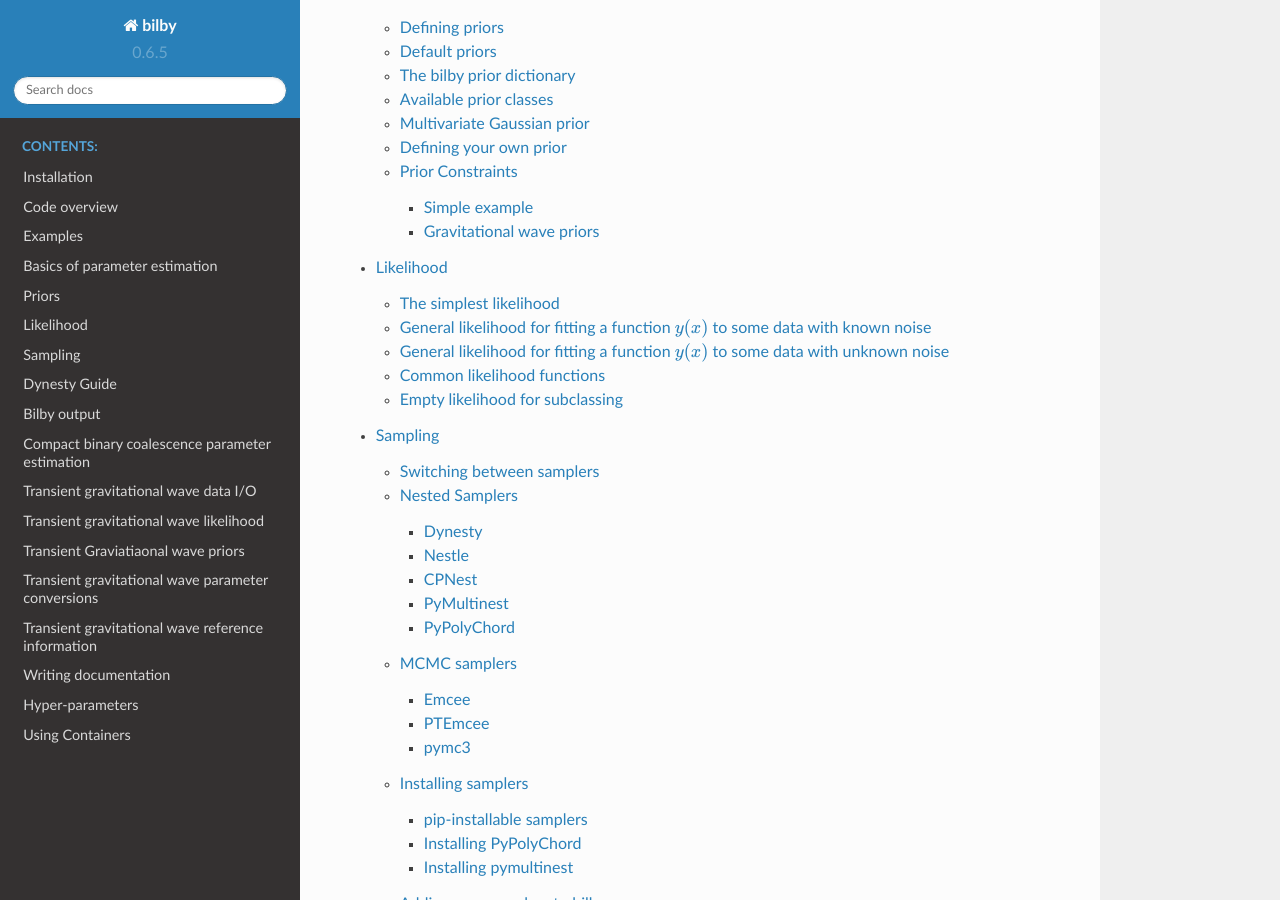
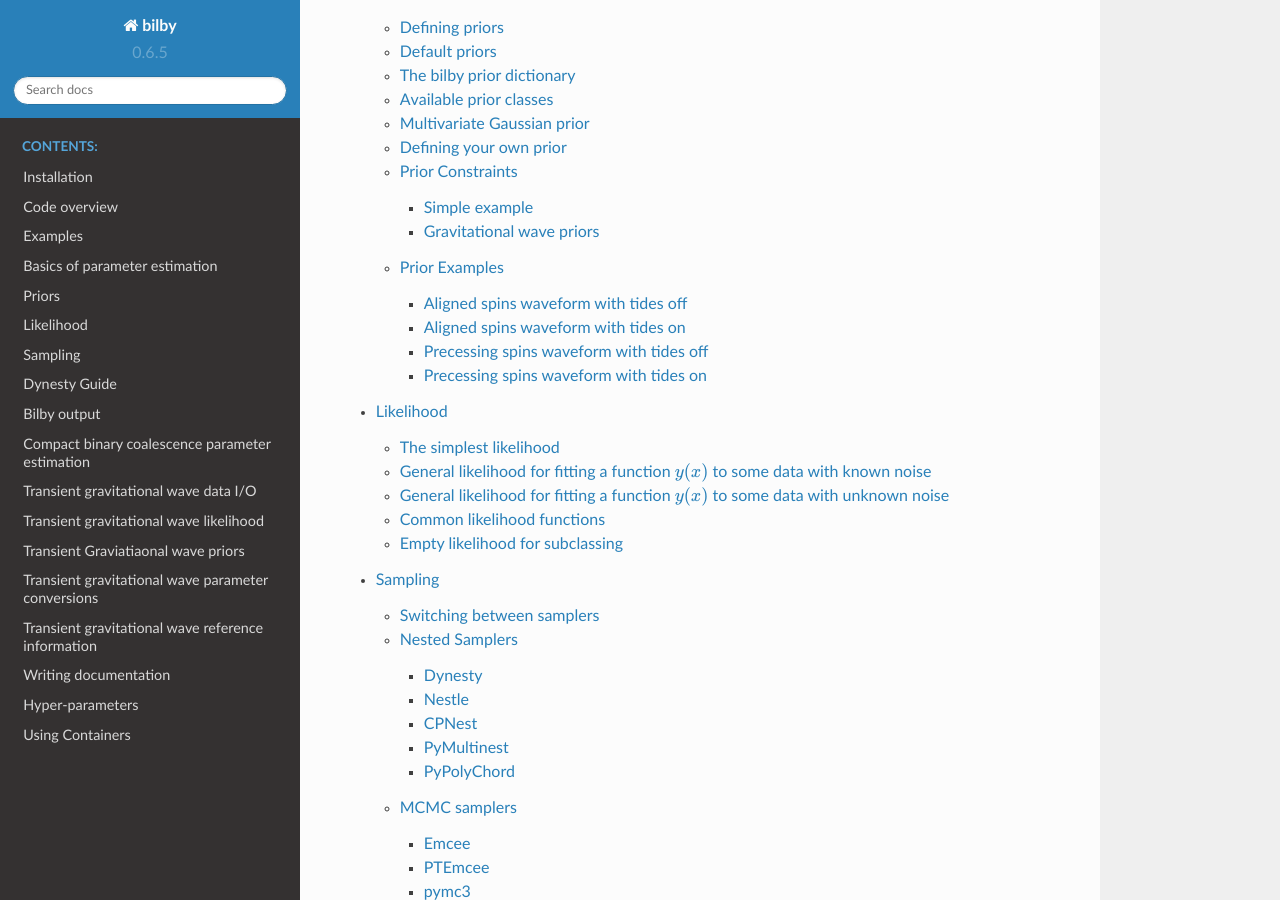
Before and after one commit to bilby-dev/bilby, a Sphinx documentation site: the page built from docs/index.txt, in a window 1280 px wide and 900 px high, scrolled down 712 px. Built offline with Sphinx 7.4.7 and the Read the Docs theme 2.0.0, drawn with Linux system fonts in a browser that asks for light colours; the version number is read from the project's files by our own code.

Commit message:
Update prior.txt

```diff
--- a/docs/prior.txt
+++ b/docs/prior.txt
@@ -216,3 +216,44 @@
 For BBHs this generates all the BBH mass parameters so constraints can be placed on any mass parameters.
 
 For BNSs it also generates the tidal deformability parameters.
+
+-----------------
+Prior Examples
+-----------------
+
+Here we show some  examples of prior files for different waveform families.
+Note that to constrain a certain parameter to a fixed value, you just need:
+
+.. code:: python
+
+  parameter_name = <value>
+
+------
+
+To constraint the prior to a certain range , you can use:
+
+.. code:: python
+
+ parameter_name = Constraint(name='parameter_name', minimum=<value>, maximum=<value>)
+
+------
+
+Aligned spins waveform with tides off
+==============
+
+.. literalinclude:: /../bilby/gw/prior_files/aligned_spins_waveform_tides_off.prior
+
+Aligned spins waveform with tides on
+==============
+
+.. literalinclude:: /../bilby/gw/prior_files/aligned_spins_waveform_tides_on.prior
+
+Precessing spins waveform with tides off
+==============
+
+.. literalinclude:: /../bilby/gw/prior_files/precessing_spins_waveform_tides_off.prior
+
+Precessing spins waveform with tides on
+==============
+
+.. literalinclude:: /../bilby/gw/prior_files/precessing_spins_waveform_tides_on.prior
```
